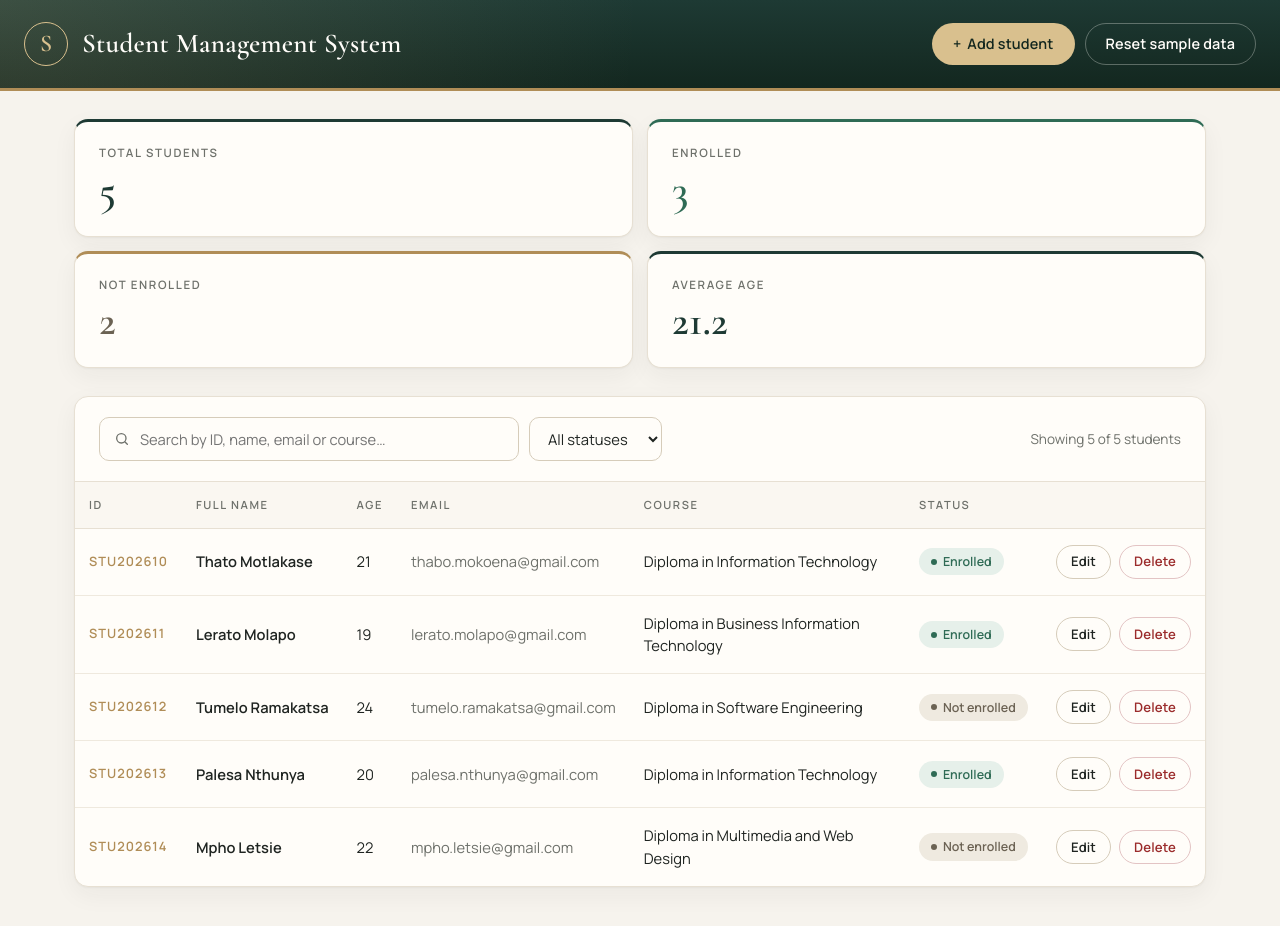
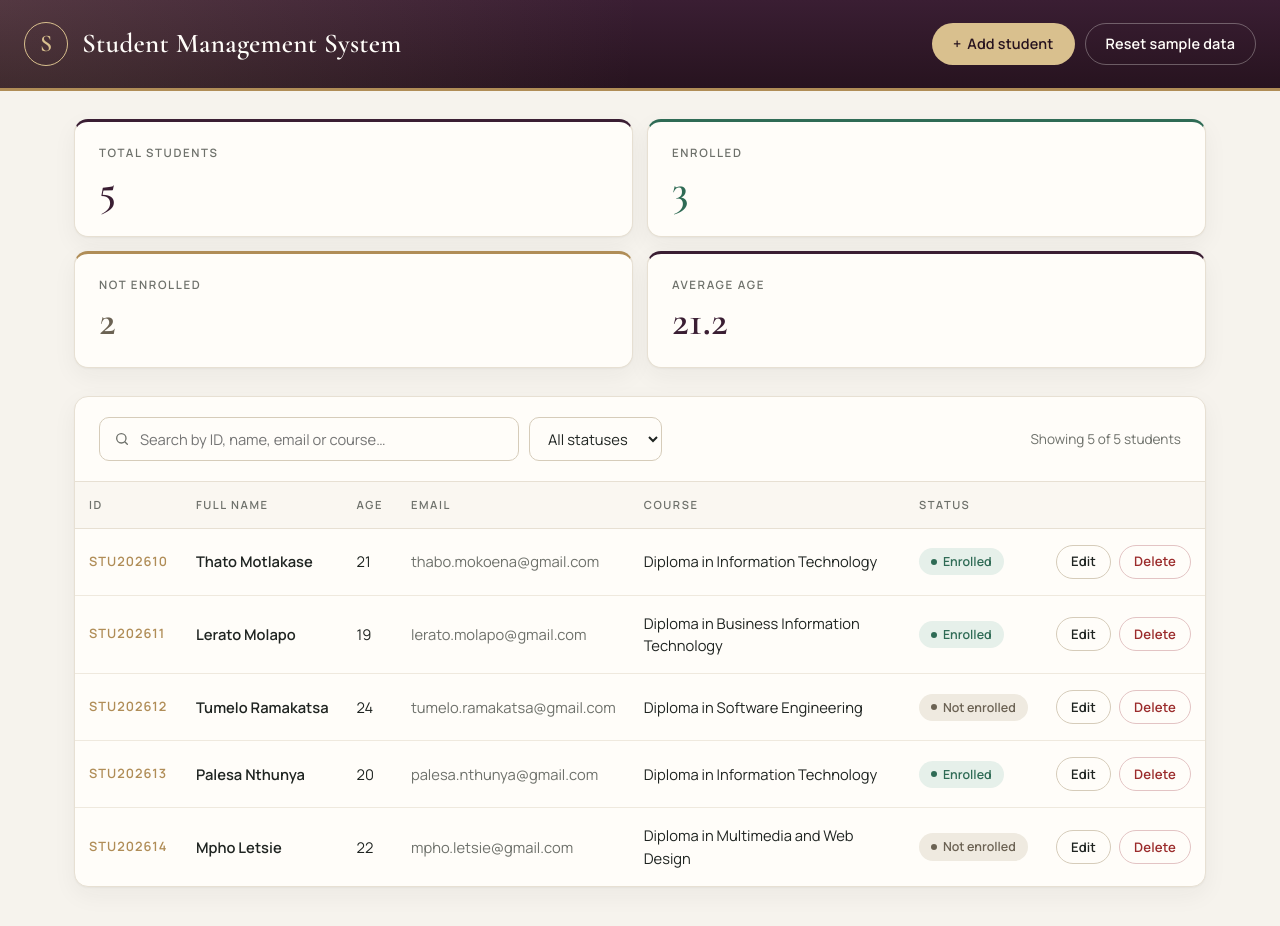
Before and after one commit to nokakarabo2-tech/management, a React (Vite) app: page / in a window 1280 px wide. Shown: the top 926 px of the page. Built offline with nearby package versions, Linux system fonts and the light colour scheme.

Commit message:
latest changes

```diff
--- a/src/App.css
+++ b/src/App.css
@@ -7,9 +7,9 @@
 
 :root {
   /* Palette */
-  --emerald-900: #13271f;
-  --emerald-800: #1e3a34;
-  --emerald-700: #285046;
+  --emerald-900: #27131f;
+  --emerald-800: #3a1e33;
+  --emerald-700: #c41e84;
   --emerald-100: #e5eee9;
   --brass: #b08d57;
   --brass-light: #d9c08e;
```
